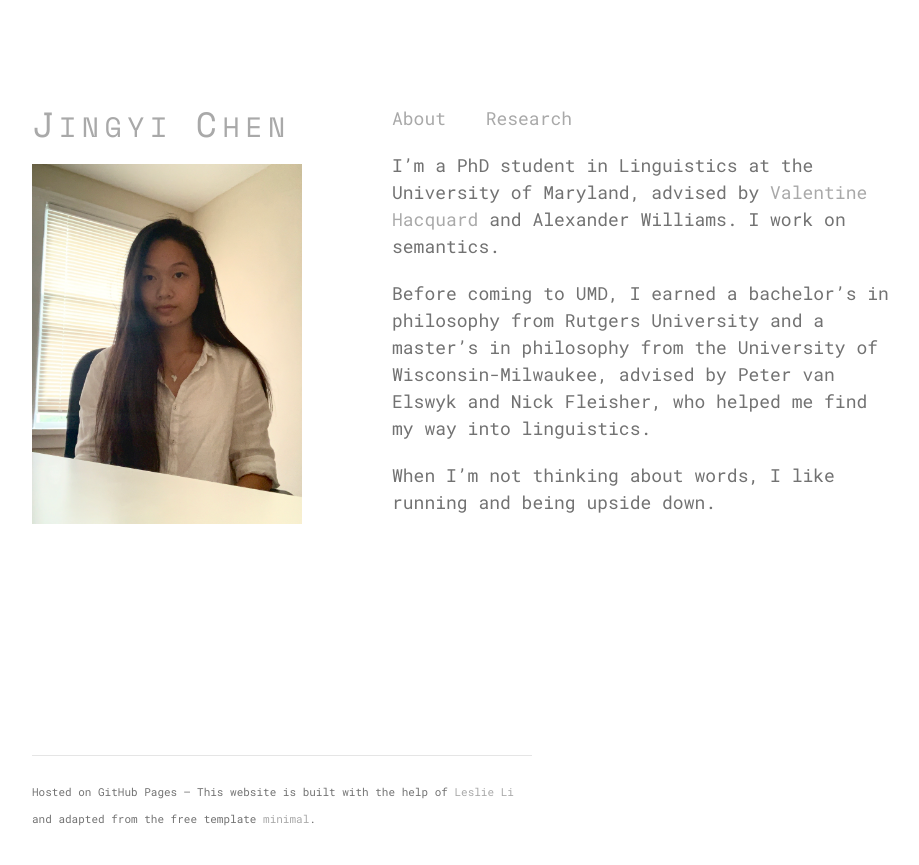
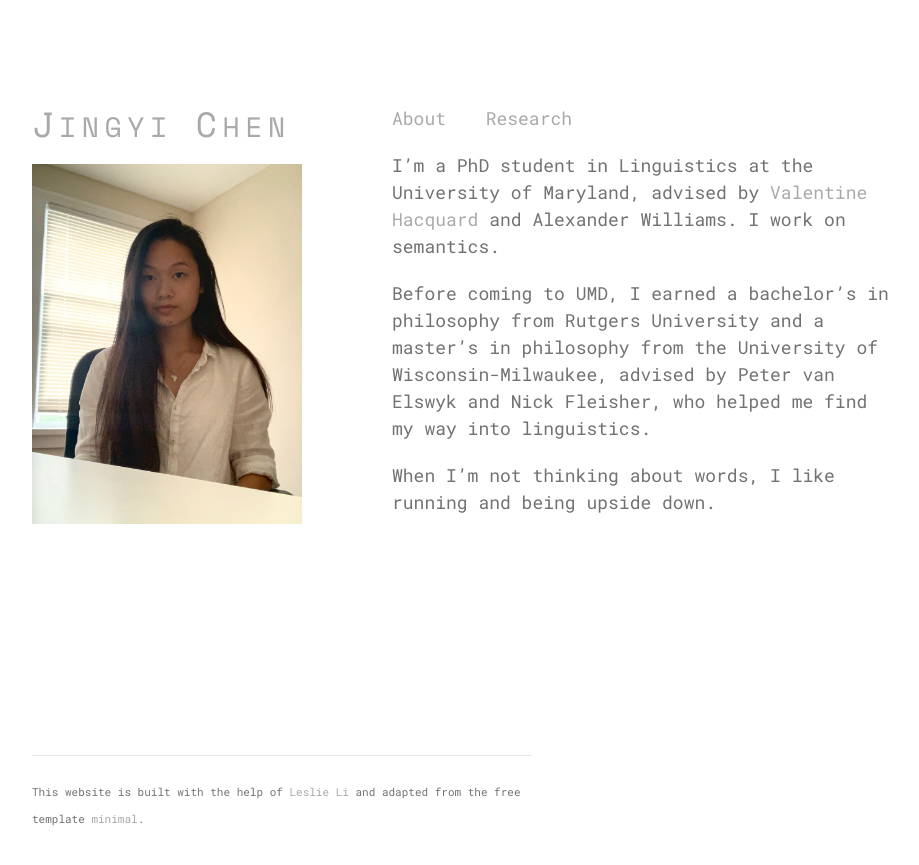
Before and after one commit to Jingyichenn/jingyichen.org, a Jekyll site: the page built from index.md, in a window 1280 px wide. Shown: the top 865 px of the page, without its empty margins (178-1097 px from the left). Built offline with Jekyll 4.4.1, drawn with Linux system fonts in a browser that asks for light colours.

Commit message:
Update default.html

```diff
--- a/_layouts/default.html
+++ b/_layouts/default.html
@@ -35,7 +35,7 @@
 
       <footer>
         <p><hr><small>
-        Hosted on GitHub Pages &mdash; This website is built with the help of <a href="https://smiledra.github.com">Leslie Li</a> and adapted from the free template <a href="https://github.com/pages-themes/minimal">minimal</a>.
+    This website is built with the help of <a href="https://smiledra.github.com">Leslie Li</a> and adapted from the free template <a href="https://github.com/pages-themes/minimal">minimal</a>.
         </small></p>
       </footer>
     </div>
```
